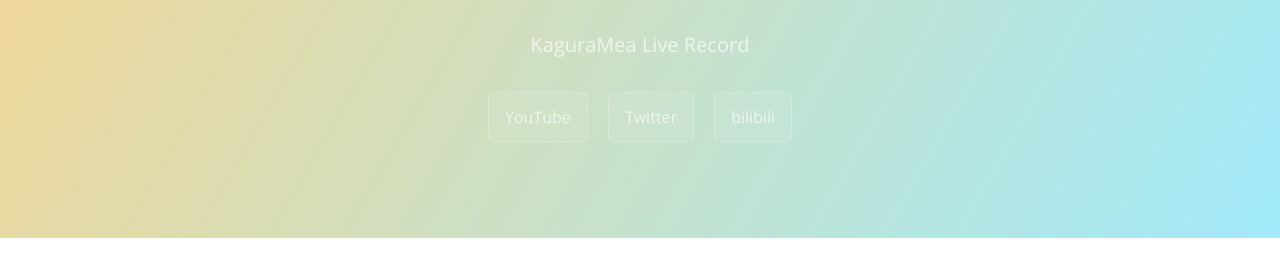
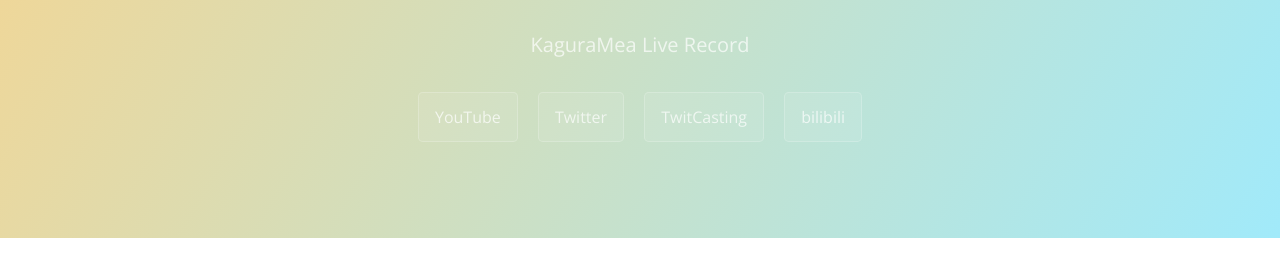
Before and after one commit to kaguramea-record/kaguramea-record.github.io, a Jekyll site: the page built from index.md, in a window 1280 px wide and 900 px high. Shown: the part 145-414 px from the top of the window. Built offline with Jekyll 4.4.1, drawn with Linux system fonts in a browser that asks for light colours; comment, search, counter and statistics services are not loaded.

Commit message:
Update default.html

```diff
--- a/_layouts/default.html
+++ b/_layouts/default.html
@@ -41,6 +41,7 @@
       {% if site.show_downloads %}
         <a href="https://www.youtube.com/channel/UCWCc8tO-uUl_7SJXIKJACMw/live" class="btn" target="_blank">YouTube</a>
         <a href="https://twitter.com/KaguraMea_VoV" class="btn" target="_blank">Twitter</a>
+		<a href="https://twitcasting.tv/kaguramea_vov/" class="btn" target="_blank">TwitCasting</a>
         <a href="https://space.bilibili.com/349991143/" class="btn" target="_blank">bilibili</a>
       {% endif %}
     </header>
```
